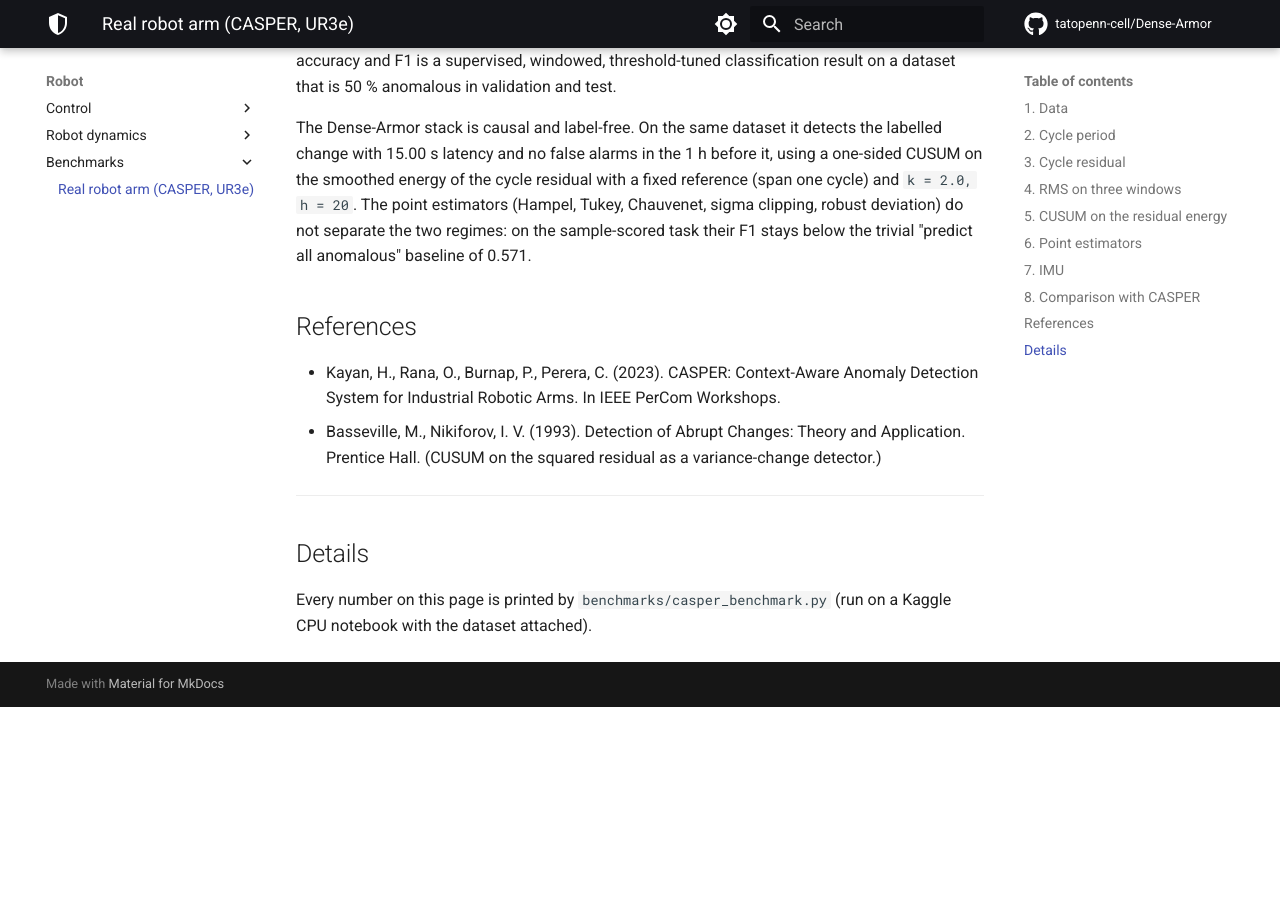
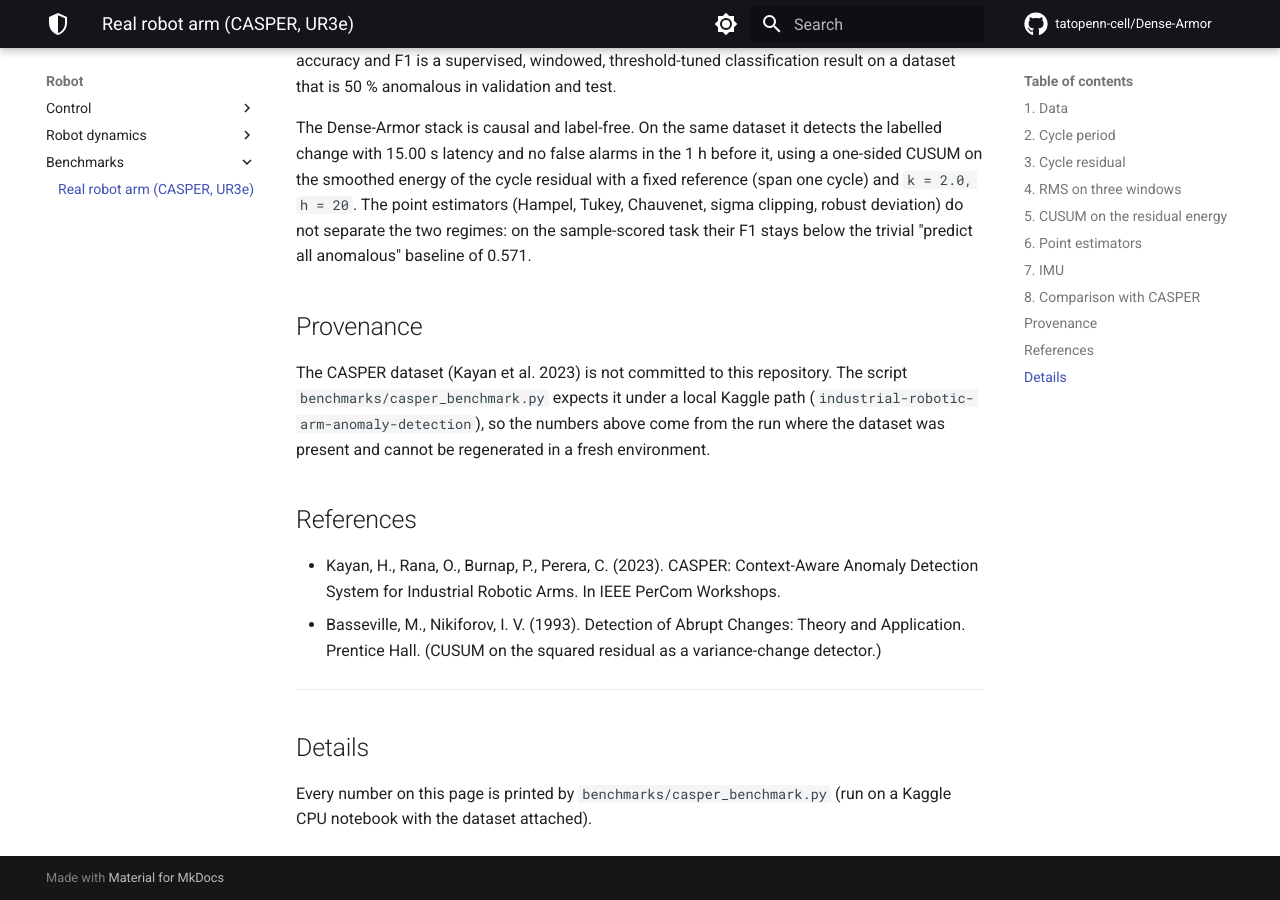
Before and after one commit to tatopenn-cell/Dense-Armor, an MkDocs documentation site: the page built from docs/benchmarks/real_robot_benchmark.md, in a window 1280 px wide and 900 px high, scrolled down 6269 px. Built offline with MkDocs 1.6.1 and Material for MkDocs 9.7.7, drawn with Linux system fonts in a browser that asks for light colours; comment, search, counter and statistics services are not loaded; before the commit the page ends 6976 px from its top, so only the background shows below that.

Commit message:
docs(benchmarks): note CASPER dataset provenance

```diff
--- a/docs/benchmarks/real_robot_benchmark.md
+++ b/docs/benchmarks/real_robot_benchmark.md
@@ -212,6 +212,14 @@ sigma clipping, robust deviation) do not separate the two regimes: on
 the sample-scored task their F1 stays below the trivial "predict all
 anomalous" baseline of 0.571.
 
+## Provenance
+
+The CASPER dataset (Kayan et al. 2023) is not committed to this repository.
+The script `benchmarks/casper_benchmark.py` expects it under a local Kaggle
+path (`industrial-robotic-arm-anomaly-detection`), so the numbers above come
+from the run where the dataset was present and cannot be regenerated in a
+fresh environment.
+
 ## References
 
 - Kayan, H., Rana, O., Burnap, P., Perera, C. (2023). CASPER:
```
